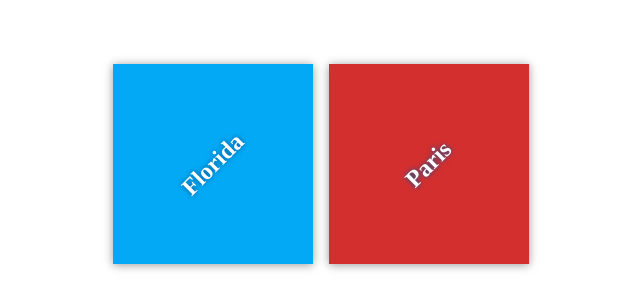
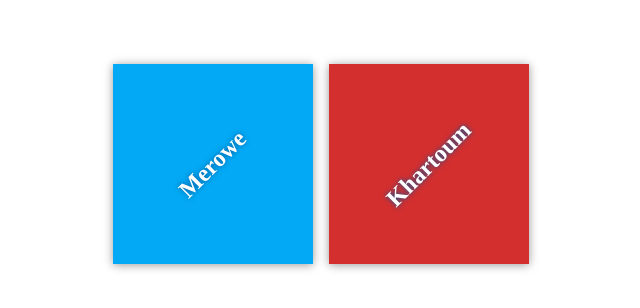
Before and after one commit to mhmd244/my-travel-plans, a plain HTML site: page index.html in a window 1280 px wide. Shown: the part 236-544 px from the top of the page, without its empty margins (319-959 px from the left). Drawn offline with Linux system fonts and the light colour scheme.

Commit message:
Updating Cities

```diff
--- a/index.html
+++ b/index.html
@@ -11,11 +11,11 @@
     <div class="container">
         <div class="destination-container">
             <div class="destination" id="florida">
-                <h2>Florida</h2>
+                <h2>Merowe</h2>
             </div>
 
             <div class="destination" id="paris">
-                <h2>Paris</h2>
+                <h2>Khartoum</h2>
             </div>
         </div>
     </div>
```
